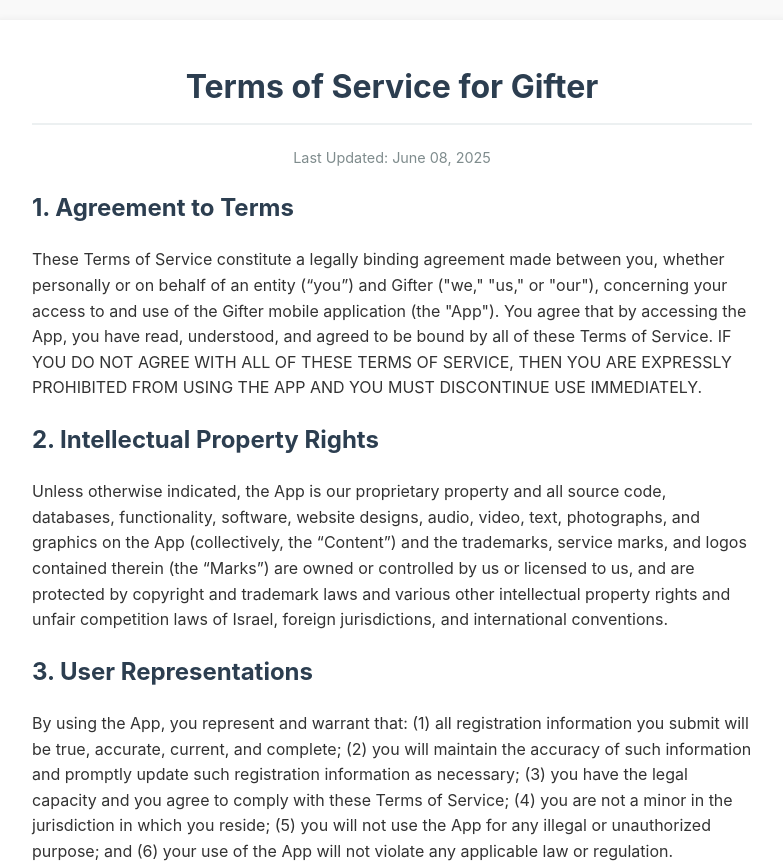
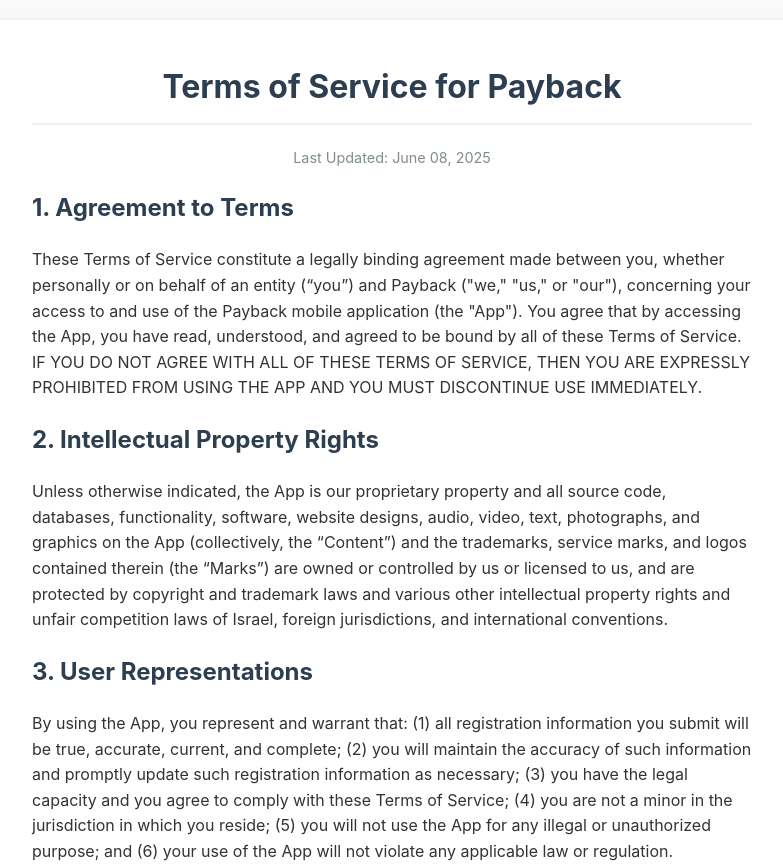
Before and after one commit to Stastyle/Gifter, a plain HTML site: page terms_of_service.html in a window 1280 px wide. Shown: the top 868 px of the page, without its empty margins (248-1031 px from the left). Drawn offline with Linux system fonts and the light colour scheme.

Commit message:
Update terms_of_service.html
changed "Gifter" to "Payback"

```diff
--- a/terms_of_service.html
+++ b/terms_of_service.html
@@ -3,7 +3,7 @@
 <head>
     <meta charset="UTF-8">
     <meta name="viewport" content="width=device-width, initial-scale=1.0">
-    <title>Terms of Service for Gifter</title>
+    <title>Terms of Service for Payback</title>
     <style>
         body {
             font-family: -apple-system, BlinkMacSystemFont, "Segoe UI", Roboto, "Helvetica Neue", Arial, sans-serif;
@@ -52,11 +52,11 @@
 <body>
 
     <div class="container">
-        <h1>Terms of Service for Gifter</h1>
+        <h1>Terms of Service for Payback</h1>
         <p class="last-updated">Last Updated: June 08, 2025</p>
 
         <h2>1. Agreement to Terms</h2>
-        <p>These Terms of Service constitute a legally binding agreement made between you, whether personally or on behalf of an entity (“you”) and Gifter ("we," "us," or "our"), concerning your access to and use of the Gifter mobile application (the "App"). You agree that by accessing the App, you have read, understood, and agreed to be bound by all of these Terms of Service. IF YOU DO NOT AGREE WITH ALL OF THESE TERMS OF SERVICE, THEN YOU ARE EXPRESSLY PROHIBITED FROM USING THE APP AND YOU MUST DISCONTINUE USE IMMEDIATELY.</p>
+        <p>These Terms of Service constitute a legally binding agreement made between you, whether personally or on behalf of an entity (“you”) and Payback ("we," "us," or "our"), concerning your access to and use of the Payback mobile application (the "App"). You agree that by accessing the App, you have read, understood, and agreed to be bound by all of these Terms of Service. IF YOU DO NOT AGREE WITH ALL OF THESE TERMS OF SERVICE, THEN YOU ARE EXPRESSLY PROHIBITED FROM USING THE APP AND YOU MUST DISCONTINUE USE IMMEDIATELY.</p>
 
         <h2>2. Intellectual Property Rights</h2>
         <p>Unless otherwise indicated, the App is our proprietary property and all source code, databases, functionality, software, website designs, audio, video, text, photographs, and graphics on the App (collectively, the “Content”) and the trademarks, service marks, and logos contained therein (the “Marks”) are owned or controlled by us or licensed to us, and are protected by copyright and trademark laws and various other intellectual property rights and unfair competition laws of Israel, foreign jurisdictions, and international conventions.</p>
```
